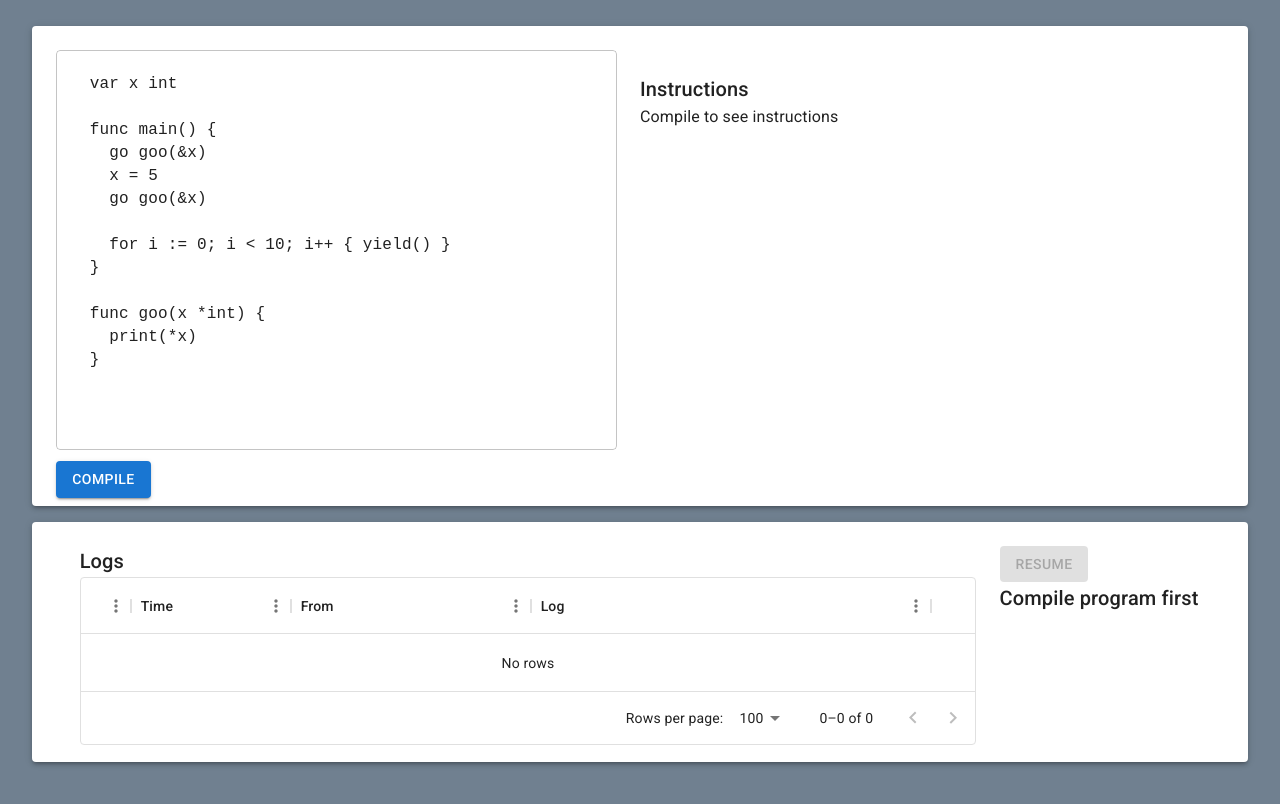
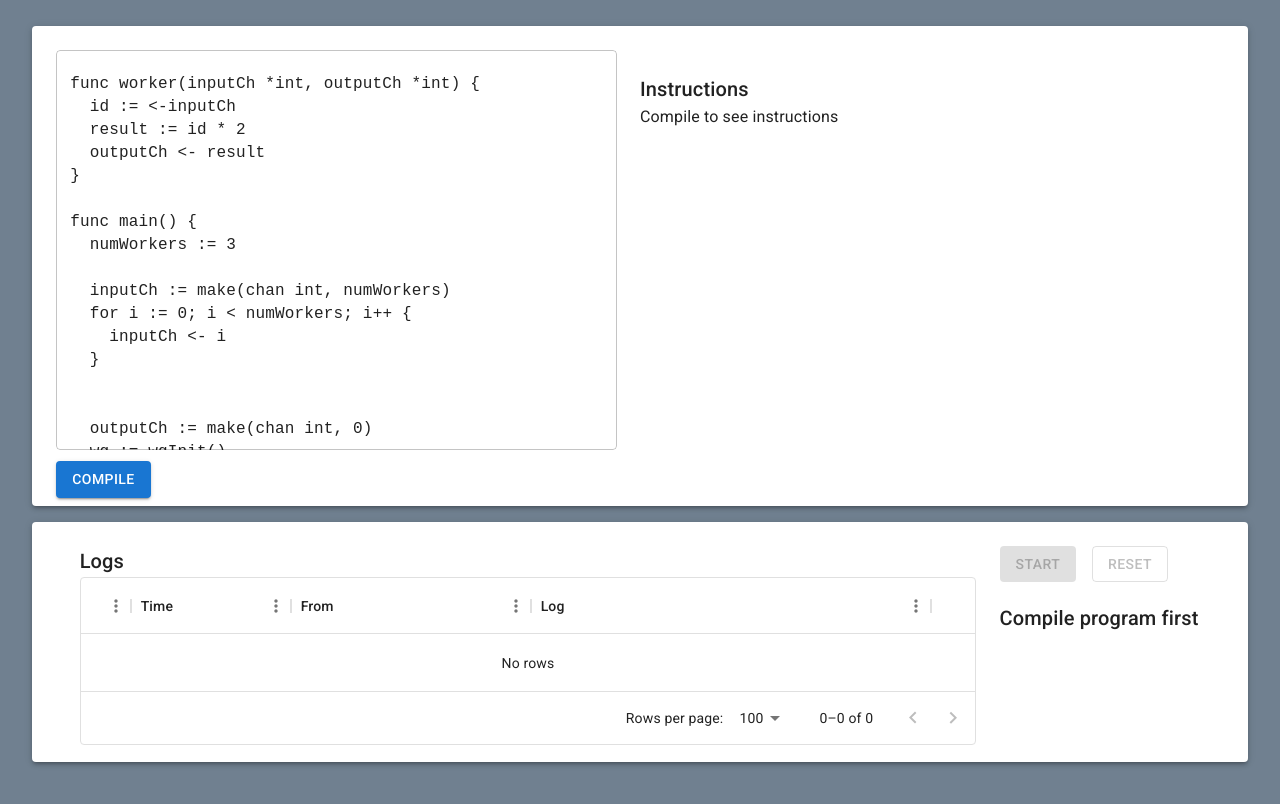
Before and after one commit to jushg/goose, a React (Create React App) app in the folder frontend/: page / in a window 1280 px wide. Shown: the top 804 px of the page. Built offline with nearby package versions, Linux system fonts and the light colour scheme.

Commit message:
Add resetVm and verbosity (#55)

```diff
--- a/frontend/src/App.tsx
+++ b/frontend/src/App.tsx
@@ -2,13 +2,14 @@ import { Box, Paper, Stack } from "@mui/material";
 import { useCallback, useMemo, useState } from "react";
 import "./App.css";
 import { Editor } from "./components/Editor";
-import { VmVisualizer } from "./components/VmVisualizer";
+import { VmStatus, VmVisualizer } from "./components/VmVisualizer";
 import { useCompiler, useVm, useVmOptions } from "./hooks/useGoSlang";
+
+export const VERBOSITY: 0 | 1 | 2 = 2;
 
 function App() {
   const [breakpoints, setBreakpoints] = useState<number[]>([]);
-  const [isRunning, setIsRunning] = useState(false);
-  const [isCompiled, setIsCompiled] = useState(false);
+  const [vmStatus, setVmState] = useState<VmStatus>("NOT_COMPILED");
   const [errorMessageIfAny, setErrorMessageIfAny] = useState<string | null>(
     null
   );
@@ -17,18 +18,39 @@ function App() {
     () => ({ compiledFile, breakpoints }),
     [compiledFile, breakpoints]
   );
-  const { executeStep, log, resumeKey, instructionCount } = useVm(vmOptions);
+  const { executeStep, log, resumeKey, instructionCount, resetVm } =
+    useVm(vmOptions);
+  const setIsCompiled = useCallback(
+    (isCompiled: boolean) =>
+      isCompiled ? setVmState("COMPILED") : setVmState("NOT_COMPILED"),
+    [setVmState]
+  );
+  const resumeHandler = useCallback(() => {
+    setVmState("RUNNING");
+    executeStep(resumeKey).then((t) => {
+      if (!t) {
+        console.error("executeStep returned null: vm is not initialized");
+        return;
+      }
 
-  const resumeHandler = useCallback(() => {
-    setIsRunning(true);
-    executeStep(resumeKey)
-      .then((t) => {
-        t?.status === "error"
-          ? setErrorMessageIfAny(t.errorMessage || "error!")
-          : setErrorMessageIfAny(null);
-      })
-      .then(() => setIsRunning(false));
-  }, [setIsRunning, executeStep, setErrorMessageIfAny, resumeKey]);
+      if (t.status === "error") {
+        setErrorMessageIfAny(t.errorMessage || "error!");
+        return;
+      }
+
+      setErrorMessageIfAny(null);
+      if (t.status === "finished") {
+        setVmState("FINISHED");
+      } else if (t.status === "breakpoint") {
+        setVmState("PAUSED");
+      } else if (t.status === "breakpoint") {
+        setVmState("PAUSED");
+      } else {
+        const _: never = t.status;
+      }
+    });
+  }, [setErrorMessageIfAny, executeStep, setErrorMessageIfAny, resumeKey]);
+  console.info("App rendered");
 
   return (
     <Stack
@@ -42,7 +64,7 @@ function App() {
       <Box sx={{ width: "95%", height: "60%" }}>
         <Paper elevation={3} style={{ height: "100%" }}>
           <Editor
-            isCompiled={isCompiled}
+            isCompiled={vmStatus === "COMPILED"}
             setIsCompiled={setIsCompiled}
             compilationState={compilationState}
             setGooseCode={setGooseCode}
@@ -54,12 +76,12 @@ function App() {
       <Box sx={{ width: "95%", height: "30%" }}>
         <Paper elevation={3} style={{ height: "100%" }}>
           <VmVisualizer
-            isCompiled={isCompiled}
-            isRunning={isRunning}
+            vmStatus={vmStatus}
             logs={log}
             errorMessageIfAny={errorMessageIfAny}
             instructionCount={instructionCount}
             resumeHandler={resumeHandler}
+            resetVm={resetVm}
           />
         </Paper>
       </Box>
--- a/frontend/src/components/Editor.tsx
+++ b/frontend/src/components/Editor.tsx
@@ -20,19 +20,36 @@ export const Editor = ({
   setBreakpoints: (breakpoints: number[]) => void;
 }) => {
   const [codeStr, setCodeStr] = useState<string>(`
-  var x int
+func worker(inputCh *int, outputCh *int) {
+  id := <-inputCh
+  result := id * 2
+  outputCh <- result
+}
 
-  func main() {
-    go goo(&x)
-    x = 5
-    go goo(&x)
+func main() {
+  numWorkers := 3
 
-    for i := 0; i < 10; i++ { yield() }
+  inputCh := make(chan int, numWorkers)
+  for i := 0; i < numWorkers; i++ {
+    inputCh <- i
   }
 
-  func goo(x *int) {
-    print(*x)
+
+  outputCh := make(chan int, 0)
+  wg := wgInit()
+
+  for i := 0; i < numWorkers; i++ {
+    wgAdd(wg)
+    go func () {
+      worker(inputCh, outputCh); wgDone(wg)
+    }()
   }
+
+  for i := 0; i < numWorkers; i++ {
+    print(<-outputCh)
+  }
+  wgWait(wg)
+}
   `);
 
   const textFieldHandler = useCallback(
@@ -47,6 +64,7 @@ export const Editor = ({
     setGooseCode(codeStr);
   }, [setIsCompiled, setGooseCode, codeStr]);
 
+  console.info("Editor rendered");
   return (
     <>
       <Stack direction={"row"} style={{ height: "100%", padding: "2%" }}>
--- a/frontend/src/components/VmVisualizer.tsx
+++ b/frontend/src/components/VmVisualizer.tsx
@@ -2,21 +2,30 @@ import { Box, Button, Stack, Typography } from "@mui/material";
 import { LogItem } from "../hooks/useVmLog";
 import { LogVisualizer } from "./LogVisualizer";
 
+export type VmStatus =
+  | "NOT_COMPILED"
+  | "COMPILED"
+  | "RUNNING"
+  | "PAUSED"
+  | "FINISHED"
+  | "ERROR";
+
 export const VmVisualizer = ({
+  resetVm,
   errorMessageIfAny,
-  isCompiled,
-  isRunning,
+  vmStatus,
   logs,
   resumeHandler,
   instructionCount,
 }: {
+  resetVm: () => void;
   errorMessageIfAny: string | null;
-  isCompiled: boolean;
-  isRunning: boolean;
+  vmStatus: VmStatus;
   logs: LogItem[];
   resumeHandler: () => void;
   instructionCount: number;
 }) => {
+  console.info("VmVisualizer rendered");
   return (
     <>
       <Stack direction={"row"} style={{ height: "100%", padding: "2%" }}>
@@ -30,21 +39,29 @@ export const VmVisualizer = ({
           <LogVisualizer logs={logs} />
         </Box>
         <Box height={"100%"} width={"20%"}>
-          <Button
-            variant="contained"
-            onClick={resumeHandler}
-            disabled={!isCompiled || isRunning}
-          >
-            Resume
-          </Button>
+          <Stack direction={"row"} spacing={2}>
+            <Button
+              variant="contained"
+              onClick={resumeHandler}
+              disabled={vmStatus !== "COMPILED" && vmStatus !== "PAUSED"}
+            >
+              {vmStatus === "PAUSED" ? "Resume" : "Start"}
+            </Button>
+            <Button
+              variant="outlined"
+              onClick={resetVm}
+              disabled={vmStatus === "NOT_COMPILED"}
+            >
+              Reset
+            </Button>
+          </Stack>
           <br />
-          {isCompiled ? (
+          {vmStatus === "NOT_COMPILED" ? (
+            <Typography variant="h6">Compile program first</Typography>
+          ) : (
             <Typography variant="h6">
-              Instructions Executed: {instructionCount}{" "}
-              {isRunning && " (running)"}
+              Instructions Executed: {instructionCount} ({vmStatus})
             </Typography>
-          ) : (
-            <Typography variant="h6">Compile program first</Typography>
           )}
           {errorMessageIfAny && (
             <>
--- a/frontend/src/hooks/useGoSlang.tsx
+++ b/frontend/src/hooks/useGoSlang.tsx
@@ -7,6 +7,7 @@ import {
   initializeVirtualMachine,
 } from "go-slang/src/virtual_machine";
 import { useCallback, useEffect, useState } from "react";
+import { VERBOSITY } from "../App";
 import { useVmLogs } from "./useVmLog";
 
 export type CompilationState =
@@ -19,7 +20,7 @@ export const useCompiler = () => {
   const [state, setState] = useState<CompilationState>("PARSE_FAILED");
 
   const setGooseCode = async (gooseCode: string) => {
-    console.info(`setting goose code: \n---\n${gooseCode}\n`);
+    VERBOSITY > 1 && console.info(`setting goose code: \n---\n${gooseCode}\n`);
 
     let parsedProg: ProgramObj;
     try {
@@ -33,7 +34,7 @@ export const useCompiler = () => {
     let cf: CompiledFile;
     try {
       cf = compileParsedProgram(parsedProg);
-      console.dir(cf);
+      VERBOSITY > 1 && console.dir(cf);
       setCompiledFile(cf);
     } catch (e) {
       setState("COMPILATION_FAILED");
@@ -75,10 +76,11 @@ const executeTillBreakHelper = (
         return [timepoint, vmState];
       }
 
+      VERBOSITY > 1 &&
         console.info(
           `[ ] Executing step!!` +
-          `\n  time left: ${vmState.machineState.TIME_SLICE}` +
             `\n  thread: ${vmState.jobState.getId()}` +
+            ` timeslice: ${vmState.machineState.TIME_SLICE}` +
             `\n  executing step ${JSON.stringify(
               vmState.program.instructions.at(vmState.jobState.getPC().addr)
             )}`
@@ -100,6 +102,7 @@ const executeTillBreakHelper = (
 
       if (breakpoints.includes(instructionIdx)) {
         const newResumeKey = `${instructionIdx}_${Math.random()}`;
+        VERBOSITY > 0 &&
           console.info(
             `[!] breakpoint hit: ${instructionIdx} in thread ${vmState.jobState.getId()}\n` +
               `bt: [${breakpoints.join(
@@ -111,19 +114,17 @@ const executeTillBreakHelper = (
         return [timepoint, vmState];
       }
 
-      console.info(
-        `[x] ~~executed step~~` +
-          `\n  time left: ${vmState.machineState.TIME_SLICE}` +
-          `\n  thread: ${vmState.jobState.getId()}`
-      );
+      VERBOSITY > 1 && console.info("[x] ~~executed step~~");
     } catch (e) {
       console.error(e);
+
+      const instructionIdx = vmState && vmState.jobState.getPC().addr;
       timepoint.status = "error";
       timepoint.errorMessage = vmState
         ? "--- error in execution: ---" +
           `\n  thread: ${vmState.jobState.getId()}` +
-          `\n  last executed step ${JSON.stringify(
-            vmState.program.instructions.at(vmState.jobState.getPC().addr)
+          `\n  last executed instr[${instructionIdx!}] ${JSON.stringify(
+            vmState.program.instructions.at(instructionIdx!)
           )}` +
           `\n  error: ${JSON.stringify(e)}`
         : "--- error in execution: ---\n  but vmState is null";
@@ -146,7 +147,7 @@ export const useVm = (args: useVmOptions) => {
   const [instructionCount, setInstructionCount] = useState<number>(0);
   const [vmState, setVmState] = useState<ExecutionState | null>(null);
 
-  useEffect(() => {
+  const resetVm = useCallback(() => {
     if (!compiledFile) return;
 
     console.info("initializing vm");
@@ -160,12 +161,24 @@ export const useVm = (args: useVmOptions) => {
     );
 
     setVmState(initState);
+    setInstructionCount(0);
   }, [
     memorySizeInNodes,
     compiledFile,
     gcTriggerMemoryUsageThreshold,
     resetLog,
     appendLog,
+    setInstructionCount,
+  ]);
+
+  useEffect(resetVm, [
+    memorySizeInNodes,
+    compiledFile,
+    gcTriggerMemoryUsageThreshold,
+    resetVm,
+    resetLog,
+    appendLog,
+    setInstructionCount,
   ]);
 
   const executeTillBreak = useCallback(
@@ -212,5 +225,5 @@ export const useVm = (args: useVmOptions) => {
     [resumeKey, vmState, executeTillBreak]
   );
 
-  return { log, executeStep: executor, resumeKey, instructionCount };
+  return { log, executeStep: executor, resumeKey, instructionCount, resetVm };
 };
```
Lines whose indentation alone changed are shown as unchanged.
